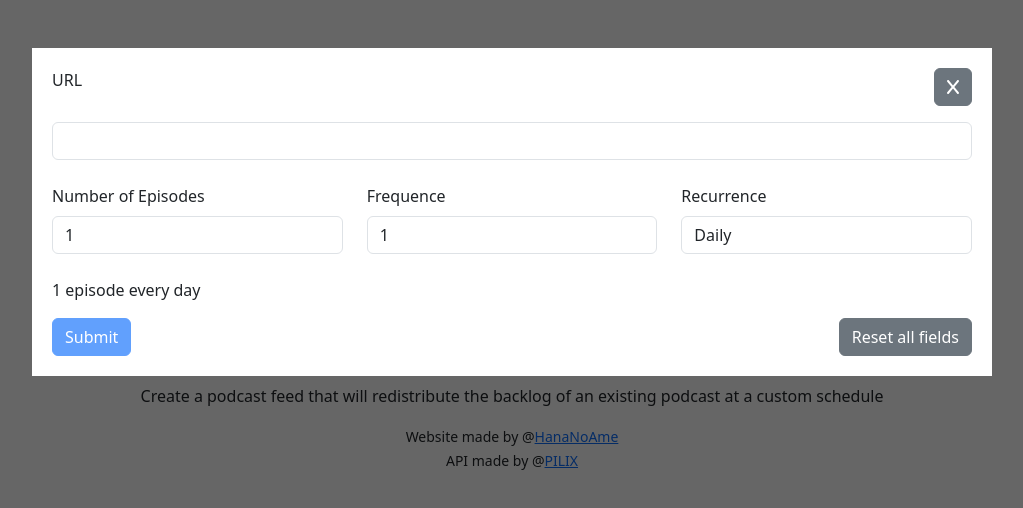
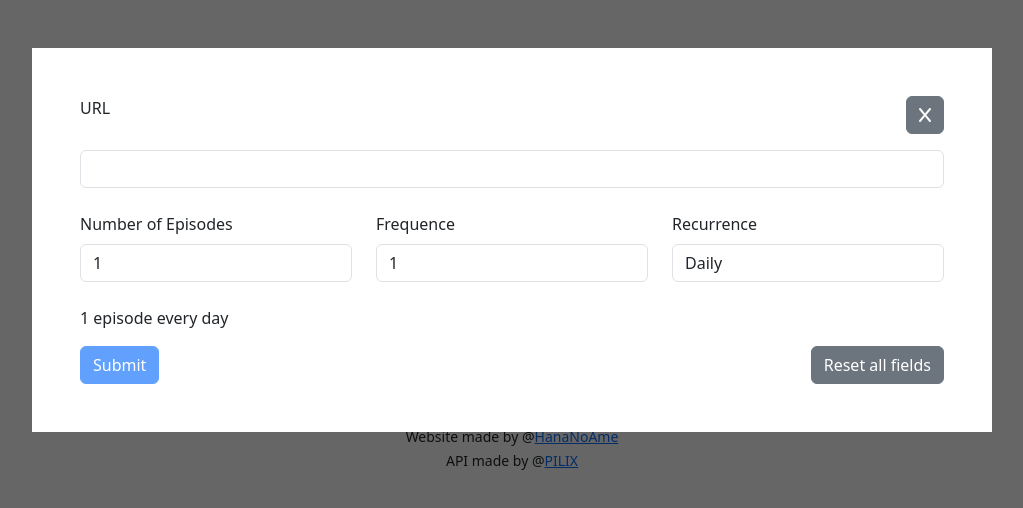
Before and after one commit to HanaNoAme/PodShiftFrontEnd, a React (Vite) app: page / in a window 1280 px wide. Both pictures are taken after a click on the button "Open". Shown: the top 508 px of the page, without its empty margins (128-1151 px from the left). Built offline with nearby package versions, Linux system fonts and the light colour scheme.

Commit message:
Save form.tsx.

```diff
--- a/src/components/form.tsx
+++ b/src/components/form.tsx
@@ -39,12 +39,10 @@ export function Form({ }: { handleClose: () => void }) {
     background: "rgba(0, 0, 0, 0.6)",
   };
   const formStyles: CSSProperties = {
-    padding: "20px",
     top: "auto",
     left: "50%",
     width: "80%",
     height: "auto",
-    background: "white",
   };
 
   function handleClear() {
@@ -87,7 +85,7 @@ export function Form({ }: { handleClose: () => void }) {
 
   return (
     <div style={modalStyles}>
-      <form className={"position-fixed text-start translate-middle-x start-50 position-relative w-75 my-5"} onSubmit={handleSubmit} noValidate style={formStyles}>
+      <form className={"position-fixed text-start translate-middle-x start-50 position-relative w-75 my-5 p-5 bg-white"} onSubmit={handleSubmit} noValidate style={formStyles}>
         <button type="button" className="btn btn-secondary float-end mb-3">
           <FontAwesomeIcon icon={faX} />
         </button>
```
